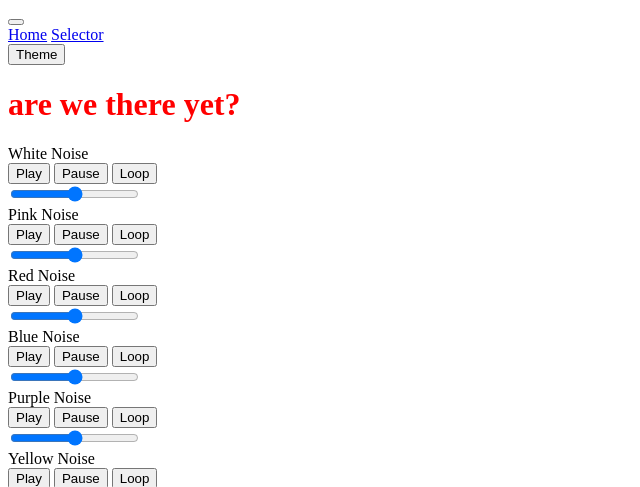
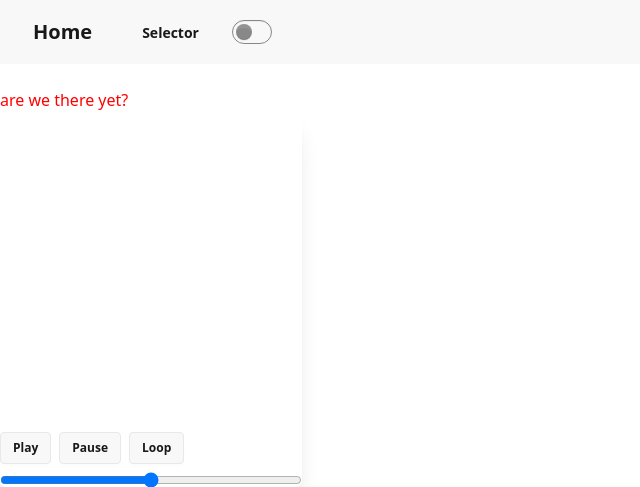
Before and after one commit to humanauction/noise-noise, a Django app: page /selector/ in a window 1280 px wide. Shown: the top 487 px of the page, without its empty margins (0-640 px from the left). Run offline with Django 4.2, Linux system fonts and the light colour scheme; style sheets or scripts are compiled from the project's sources; some libraries are stand-ins or nearby versions.

Commit message:
Add: PlaceHolder audio files (blue, brown, green, pink, purple, red, yellow);  add: index.html theme toggle functionality; Add: style.css: Tailwind, DaisyUI integration

```diff
--- a/static/css/style.css
+++ b/static/css/style.css
@@ -1,3 +1,8 @@
+@import "tailwindcss";
+@plugin "daisyui" {
+    themes: all;
+}
+
 h1 {
     color: red;
 }
--- a/templates/index.html
+++ b/templates/index.html
@@ -15,10 +15,6 @@
         <link rel="stylesheet" href="{% static 'css/style.css' %}" />
 
         {% block extra_js %}{% endblock %}
-        <button
-            data-toggle-theme="dark,light"
-            data-act-class="ACTIVECLASS"
-        ></button>
     </head>
     <body>
         <!-- Navbar -->
@@ -34,20 +30,17 @@
                 <a href="{% url 'selector:selector' %}" class="btn btn-ghost"
                     >Selector</a
                 >
-            </div>
-            <div>
-                <button
-                    data-toggle-theme="dark,light"
-                    data-act-class="ACTIVECLASS"
-                    class="btn btn-sm"
-                >
-                    Theme
-                </button>
+                <input
+                    type="checkbox"
+                    value="synthwave"
+                    class="toggle theme-controller"
+                />
             </div>
         </nav>
         <main class="container mx-auto mt-6">
             <h1>are we there yet?</h1>
             {% block content %} {% endblock %}
         </main>
+        <script src="https://cdn.jsdelivr.net/npm/theme-change@2.0.2/index.js"></script>
     </body>
 </html>
```
Also changed, not shown: 7 other files.
